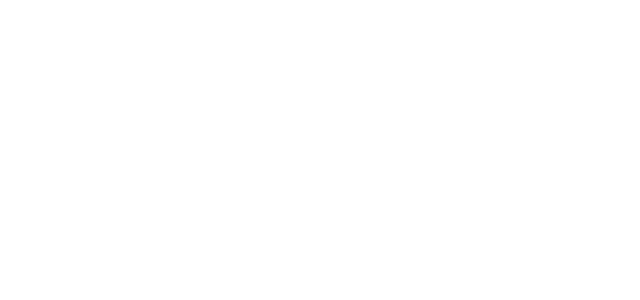
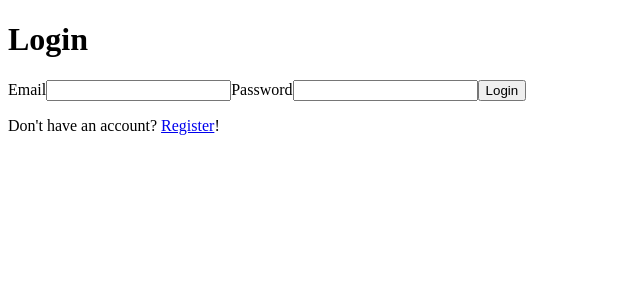
Before and after one commit to SHussain47/Library, a React (Vite) app: page /login in a window 1280 px wide. Before the commit this address had no page. Shown: the top 300 px of the page, without its empty margins (0-640 px from the left). Built offline with nearby package versions, Linux system fonts and the light colour scheme.

Commit message:
feat: Added login logic|page and route

```diff
--- a/src/App.jsx
+++ b/src/App.jsx
@@ -1,12 +1,14 @@
 import { Routes, Route } from "react-router";
 
 import Register from "./auth/Register";
+import Login from "./auth/Login";
 
 export default function App() {
   return (
     <>
       <Routes>
         <Route path="register" element={<Register />} />
+        <Route path="login" element={<Login />} />
       </Routes>
     </>
   );
--- a/src/auth/AuthContext.jsx
+++ b/src/auth/AuthContext.jsx
@@ -19,10 +19,24 @@ export function AuthProvider({ children }) {
       throw Error(result.message);
     }
     setToken(result.token);
+  };
+
+  // LOGIN LOGIC
+  const login = async (credentials) => {
+    const response = await fetch(`${API}/users/login`, {
+      method: "POST",
+      headers: { "Content-Type": "application/json" },
+      body: JSON.stringify(credentials),
+    });
+    const result = await response.json();
+    if (!response) {
+      throw Error(result.message);
+    }
+    setToken(result.token);
     localStorage.setItem("token", token);
   };
 
-  const value = { token, register };
+  const value = { token, register, login };
   return <AuthContext.Provider value={value}>{children}</AuthContext.Provider>;
 }
 
--- /dev/null
+++ b/src/auth/Login.jsx
@@ -0,0 +1,48 @@
+import { useState } from "react";
+import { useAuth } from "./AuthContext";
+import { Link, useNavigate } from "react-router";
+
+export default function Login() {
+  const { login } = useAuth();
+  const navigate = useNavigate();
+  const [error, setError] = useState(null);
+
+  const tryLogin = async (event) => {
+    event.preventDefault();
+    setError(null);
+
+    // console.log(event.target);
+
+    const formData = new FormData(event.target);
+    const email = formData.get("email");
+    const password = formData.get("password");
+
+    try {
+      await login({ email, password });
+      navigate("/");
+    } catch (error) {
+      setError(error.message);
+    }
+  };
+
+  return (
+    <>
+      <h1>Login</h1>
+      <form onSubmit={tryLogin}>
+        <label>
+          Email
+          <input type="text" name="email" required />
+        </label>
+        <label>
+          Password
+          <input type="password" name="password" required />
+        </label>
+        <button>Login</button>
+        {error && <p role="alert">{error}</p>}
+      </form>
+      <p>
+        Don't have an account? <Link to={`/register`}>Register</Link>!
+      </p>
+    </>
+  );
+}
```
